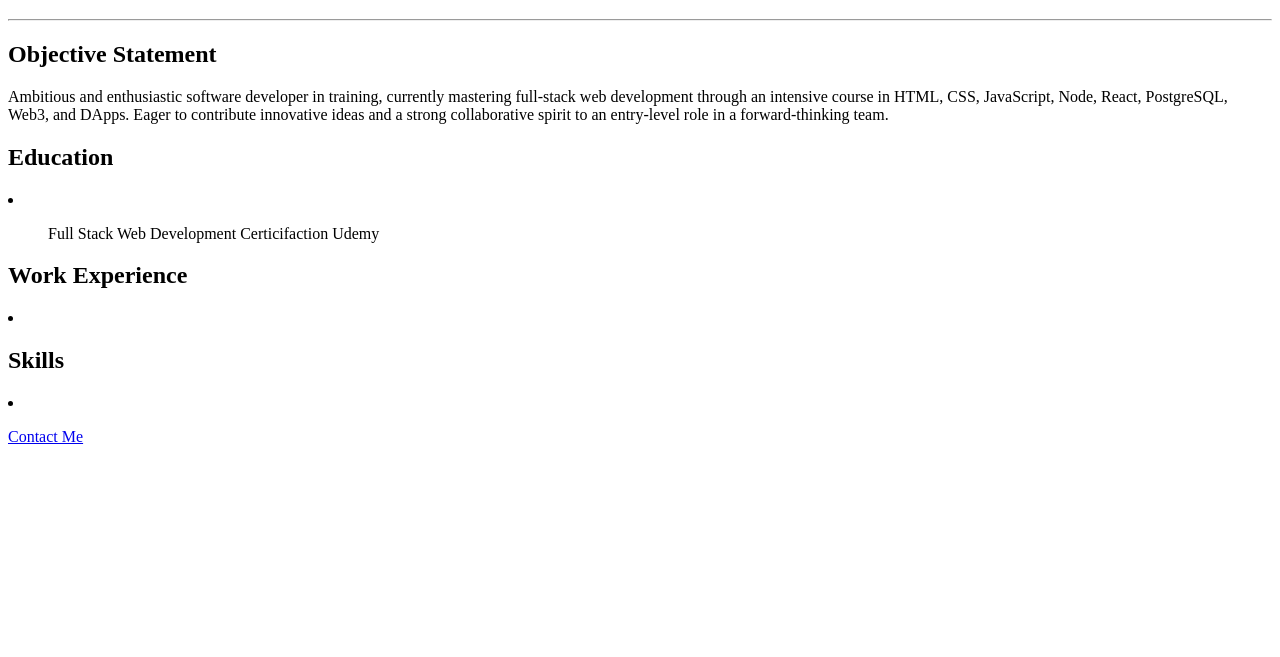
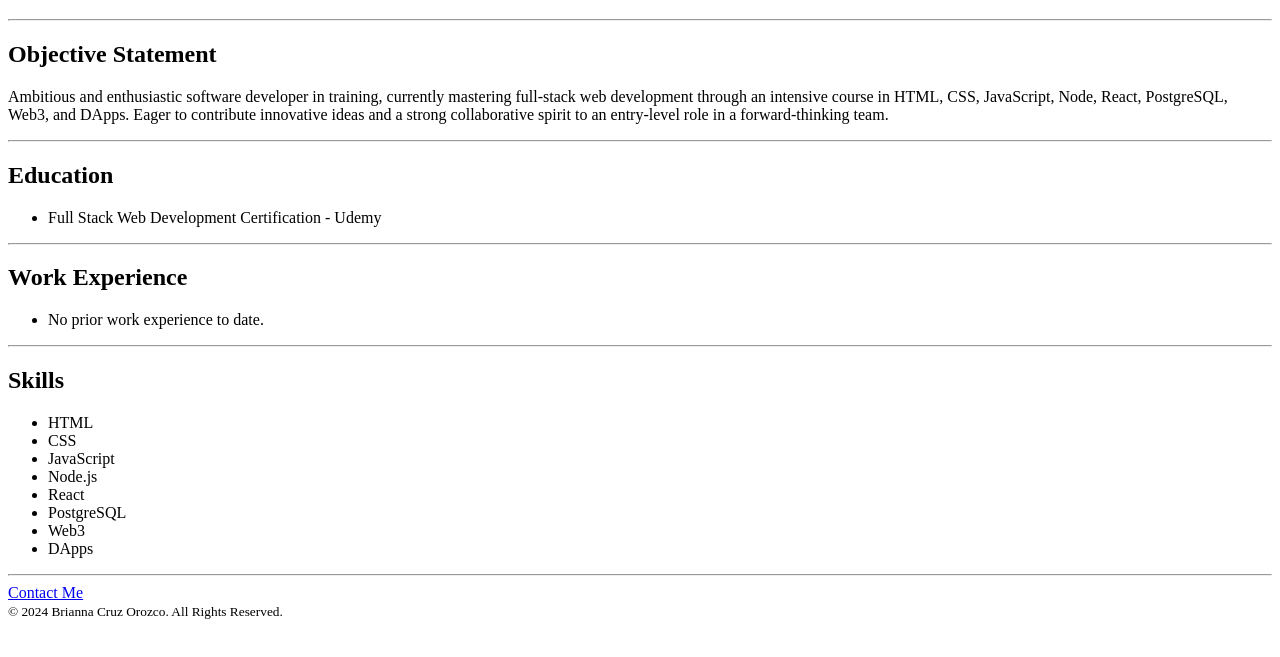
Before and after one commit to BriannaAmelia/html-portfolio, a plain HTML site: page index.html in a window 1280 px wide. Shown: the part 61-718 px from the top of the page. Drawn offline with Linux system fonts and the light colour scheme.

Commit message:
Add files via upload

```diff
--- a/index.html
+++ b/index.html
@@ -1,30 +1,51 @@
 <!DOCTYPE html>
-<html lang="en"></html>
+<html lang="en">
 <head>
-<meta charset="UTF-8"><title>My Resume</title>
+    <meta charset="UTF-8">
+    <title>My Resume</title>
 </head>
 <body>
     <h1>Brianna Cruz Orozco Resume</h1>
     <hr />
-</body>
+
     <h2>Objective Statement</h2>
     <p>Ambitious and enthusiastic software developer in training, currently mastering full-stack web development through an intensive course in HTML, CSS, JavaScript, Node, React, PostgreSQL, Web3, and DApps. Eager to contribute innovative ideas and a strong collaborative spirit to an entry-level role in a forward-thinking team.</p>
+    <hr />
 
     <h2>Education</h2>
-<p><li><ul> Full Stack Web Development Certicifaction Udemy </ul></li></p>
+    <ul>
+        <li>Full Stack Web Development Certification - Udemy</li>
+    </ul>
+    <hr />
 
     <h2>Work Experience</h2>
-<p><li></li></p>
+    <ul>
+        <li>No prior work experience to date.</li> <!-- You can add more details here as needed -->
+    </ul>
+    <hr />
 
     <h2>Skills</h2>
-<p><li></li></p>
+    <ul>
+        <li>HTML</li>
+        <li>CSS</li>
+        <li>JavaScript</li>
+        <li>Node.js</li>
+        <li>React</li>
+        <li>PostgreSQL</li>
+        <li>Web3</li>
+        <li>DApps</li>
+    </ul>
+    <hr />
 
     <a href="./public/contact.html">Contact Me</a>
 
     <footer>
         <small>
+            &copy; 2024 Brianna Cruz Orozco. All Rights Reserved.
             <!--
               Special thanks to Dr. Angela Yu, Developer and Lead Instructor for guidance.
             -->
         </small>
     </footer>
+</body>
+</html>
```
Lines whose indentation alone changed are shown as unchanged.
